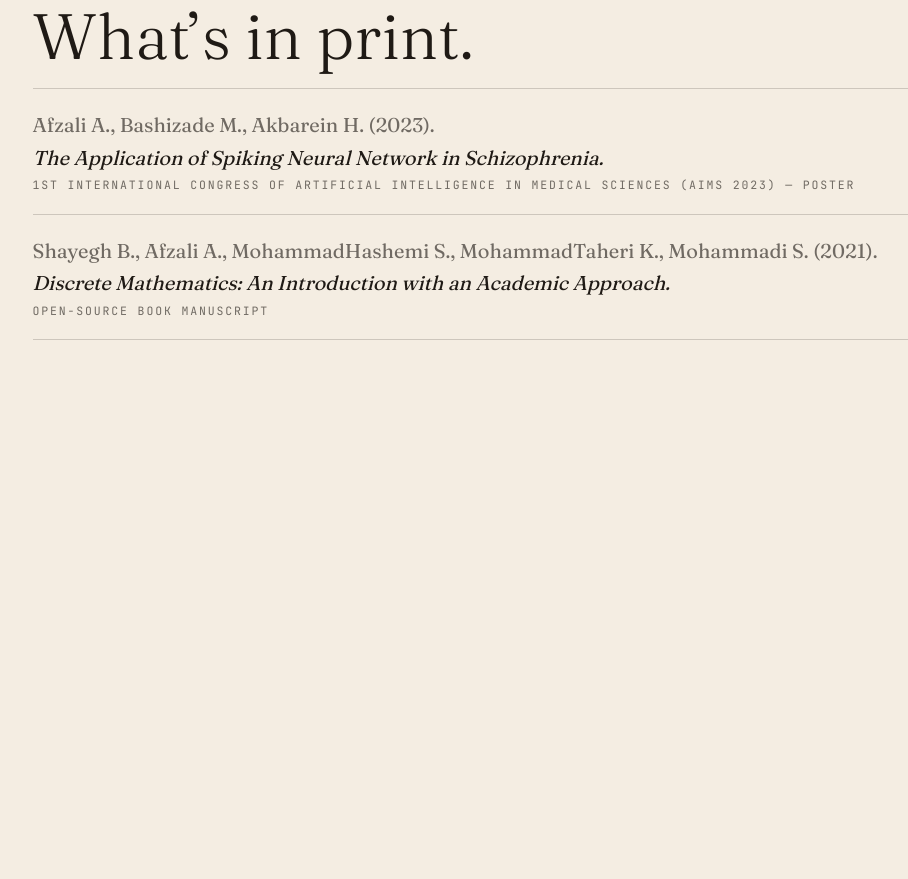
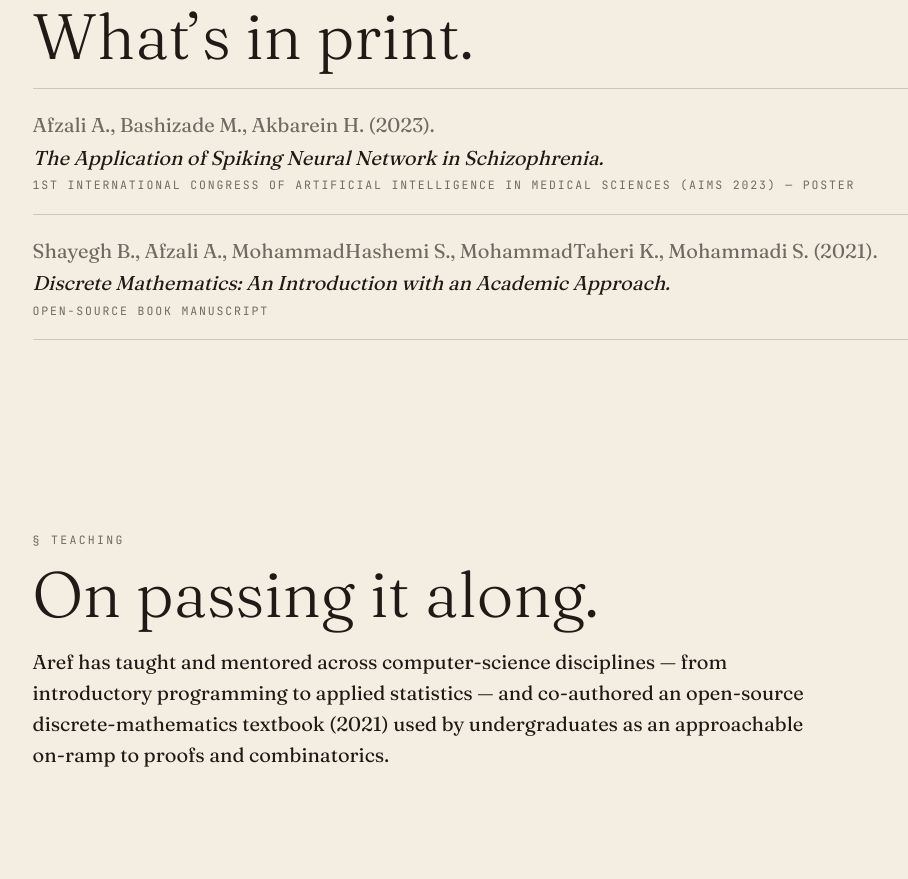
Before and after one commit to arefafzali/arefafzali.github.io, an Astro site: page / in a window 1280 px wide. Shown: the part 3654-4533 px from the top of the page, without its empty margins (43-951 px from the left). Before the commit the page ends 4084 px from the top, so only its background shows below. Built offline with nearby package versions, Linux system fonts and the light colour scheme; Astro itself is replaced by a stand-in of ours.

Commit message:
Add Teaching section

```diff
--- /dev/null
+++ b/src/components/Teaching.astro
@@ -0,0 +1,25 @@
+---
+---
+<section id="teaching" class="teaching" aria-labelledby="teaching-title">
+  <div class="container">
+    <p class="label">§ Teaching</p>
+    <h2 id="teaching-title" class="section-title">On passing it along.</h2>
+    <p>
+      Aref has taught and mentored across computer-science disciplines — from introductory programming
+      to applied statistics — and co-authored an open-source discrete-mathematics textbook (2021)
+      used by undergraduates as an approachable on-ramp to proofs and combinatorics.
+    </p>
+  </div>
+</section>
+
+<style>
+.teaching { padding-block: var(--section-y); }
+.section-title {
+  font-family: var(--font-serif);
+  font-weight: 300;
+  font-size: var(--step-4);
+  line-height: 1.02;
+  margin: 0.25rem 0 1rem;
+}
+.teaching p { max-width: 60ch; }
+</style>
--- a/src/pages/index.astro
+++ b/src/pages/index.astro
@@ -6,6 +6,7 @@ import About from '@/components/About.astro';
 import Trajectory from '@/components/Trajectory.astro';
 import ProjectsResearch from '@/components/ProjectsResearch.astro';
 import Publications from '@/components/Publications.astro';
+import Teaching from '@/components/Teaching.astro';
 ---
 <Base>
   <main id="main">
@@ -15,5 +16,6 @@ import Publications from '@/components/Publications.astro';
     <Trajectory />
     <ProjectsResearch />
     <Publications />
+    <Teaching />
   </main>
 </Base>
```
